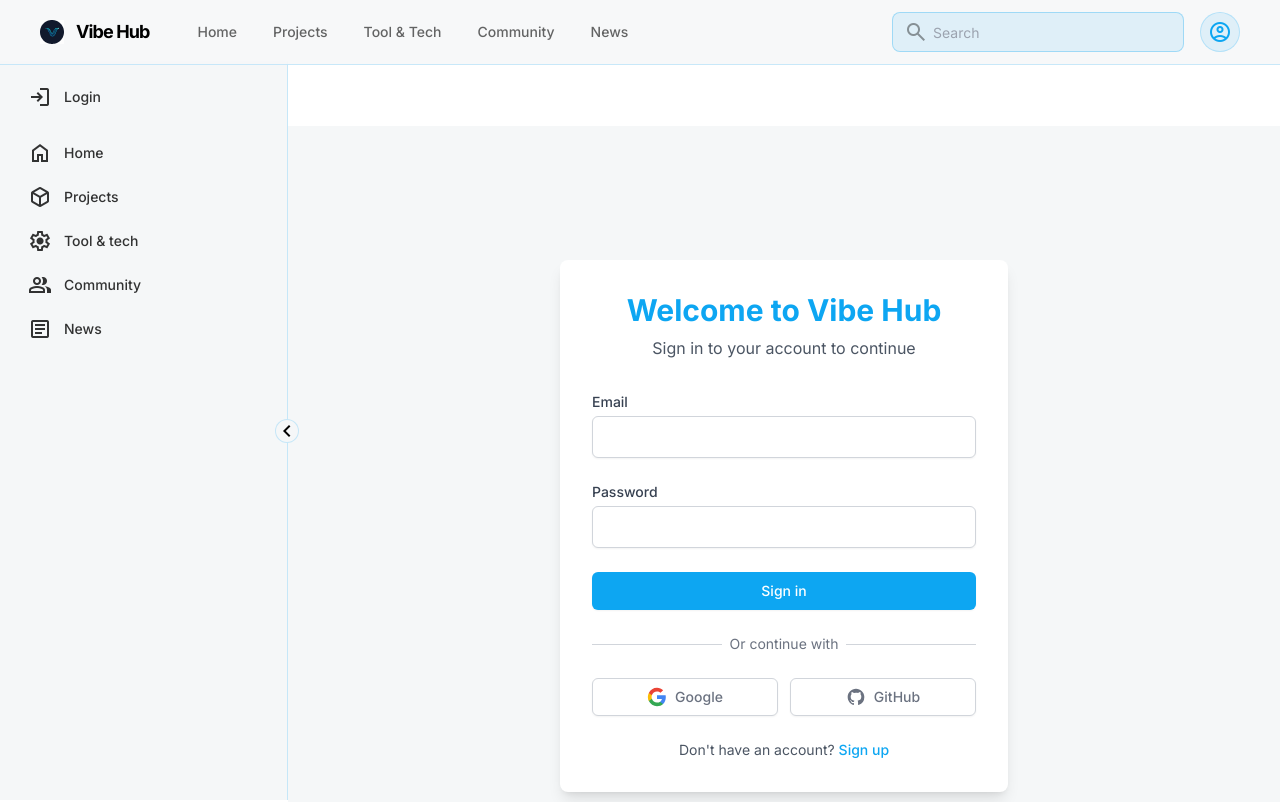
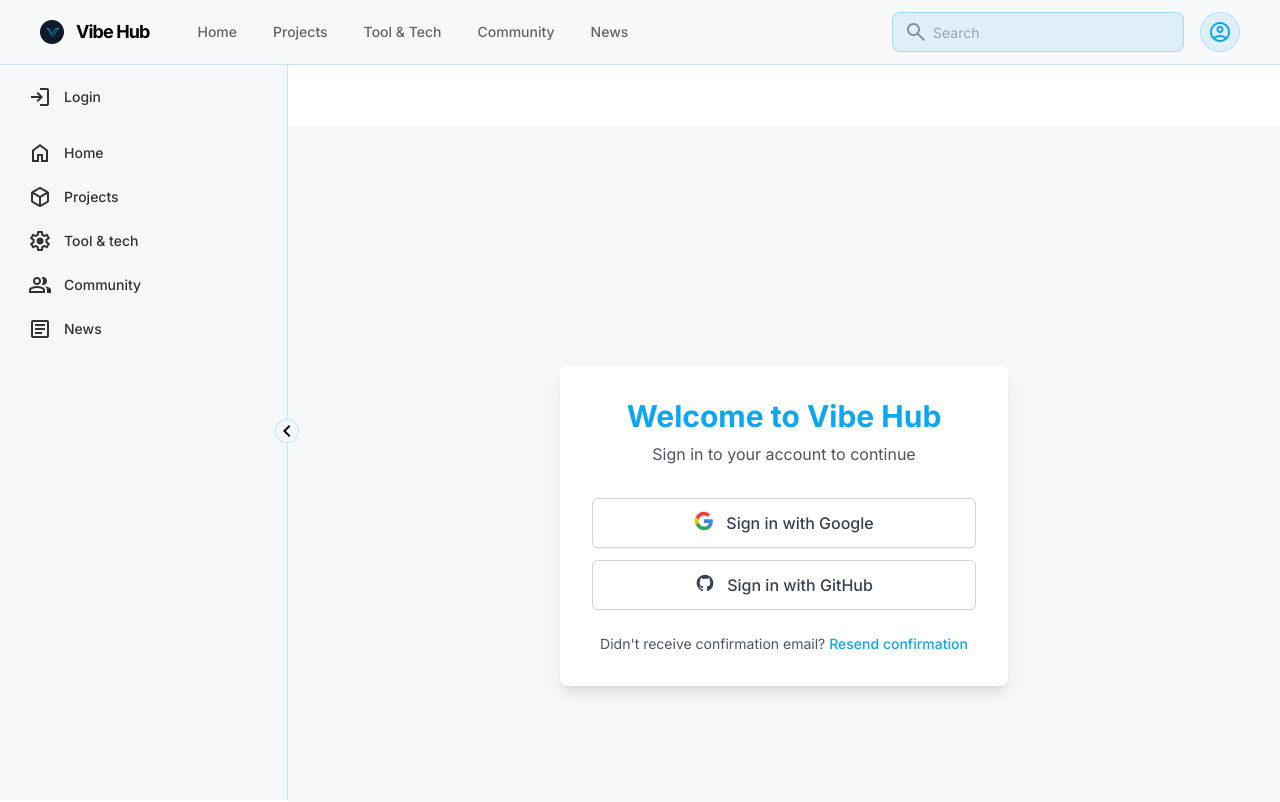
Before and after one commit to kimjuyoung1127/vibe, a Next.js app in the folder vibe-code/: page /login in a window 1280 px wide. Shown: the top 802 px of the page. Built offline with nearby package versions, Linux system fonts and the light colour scheme.

Commit message:
간편로그인만

```diff
--- a/vibe-code/app/login/components/AuthForm.tsx
+++ /dev/null
@@ -1,86 +0,0 @@
-'use client';
-
-import React, { useState } from 'react';
-import { supabase } from '@/app/lib/supabaseClient';
-import { useRouter } from 'next/navigation';
-
-interface AuthFormProps {
-  onError?: (error: string) => void;
-  onLoadingChange?: (loading: boolean) => void;
-}
-
-const AuthForm: React.FC<AuthFormProps> = ({ onError, onLoadingChange }) => {
-  const [email, setEmail] = useState('');
-  const [password, setPassword] = useState('');
-  const [loading, setLoading] = useState(false);
-  const router = useRouter();
-
-  const handleLogin = async (e: React.FormEvent) => {
-    e.preventDefault();
-    setLoading(true);
-    onLoadingChange?.(true);
-    onError?.(null as any); // Clear any previous errors
-
-    try {
-      const { error } = await supabase.auth.signInWithPassword({
-        email,
-        password,
-      });
-
-      if (error) throw error;
-
-      // Redirect to home page after successful login
-      router.push('/');
-      router.refresh();
-    } catch (error: any) {
-      onError?.(error.message);
-    } finally {
-      setLoading(false);
-      onLoadingChange?.(false);
-    }
-  };
-
-  return (
-    <form onSubmit={handleLogin} className="space-y-6">
-      <div>
-        <label htmlFor="email" className="block text-sm font-medium text-gray-700 dark:text-gray-300 mb-1">
-          Email
-        </label>
-        <input
-          id="email"
-          type="email"
-          value={email}
-          onChange={(e) => setEmail(e.target.value)}
-          className="w-full px-3 py-2 border border-gray-300 rounded-md shadow-sm focus:outline-none focus:ring-primary focus:border-primary dark:bg-gray-700 dark:border-gray-600 dark:text-white"
-          required
-        />
-      </div>
-
-      <div>
-        <label htmlFor="password" className="block text-sm font-medium text-gray-700 dark:text-gray-300 mb-1">
-          Password
-        </label>
-        <input
-          id="password"
-          type="password"
-          value={password}
-          onChange={(e) => setPassword(e.target.value)}
-          className="w-full px-3 py-2 border border-gray-300 rounded-md shadow-sm focus:outline-none focus:ring-primary focus:border-primary dark:bg-gray-700 dark:border-gray-600 dark:text-white"
-          required
-        />
-      </div>
-
-      <div>
-        <button
-          type="submit"
-          disabled={loading}
-          className="w-full flex justify-center py-2 px-4 border border-transparent rounded-md shadow-sm text-sm font-medium text-white bg-primary hover:bg-primary/80 focus:outline-none focus:ring-2 focus:ring-offset-2 focus:ring-primary disabled:opacity-50 transition-colors duration-200"
-        >
-          {loading ? 'Signing in...' : 'Sign in'}
-        </button>
-      </div>
-    </form>
-  );
-};
-
-export default AuthForm;
--- a/vibe-code/app/login/components/GitHubLoginButton.tsx
+++ b/vibe-code/app/login/components/GitHubLoginButton.tsx
@@ -42,7 +42,7 @@
     <button
       onClick={handleGitHubLogin}
       disabled={loading}
-      className="w-full inline-flex justify-center py-2 px-4 border border-gray-300 rounded-md shadow-sm bg-white text-sm font-medium text-gray-500 hover:bg-gray-50 dark:bg-gray-700 dark:border-gray-600 dark:text-gray-300 dark:hover:bg-gray-600 transition-colors duration-200"
+      className="w-full inline-flex justify-center py-3 px-4 border border-gray-300 rounded-md shadow-sm bg-white text-base font-medium text-gray-700 hover:bg-gray-50 dark:bg-gray-700 dark:border-gray-600 dark:text-gray-300 dark:hover:bg-gray-600 transition-colors duration-200"
     >
       <svg className="w-5 h-5" fill="currentColor" viewBox="0 0 24 24">
         <path
@@ -51,7 +51,7 @@
           clipRule="evenodd"
         />
       </svg>
-      <span className="ml-2">GitHub</span>
+      <span className="ml-3">Sign in with GitHub</span>
     </button>
   );
 };
--- a/vibe-code/app/login/components/GoogleLoginButton.tsx
+++ b/vibe-code/app/login/components/GoogleLoginButton.tsx
@@ -42,7 +42,7 @@
     <button
       onClick={handleGoogleLogin}
       disabled={loading}
-      className="w-full inline-flex justify-center py-2 px-4 border border-gray-300 rounded-md shadow-sm bg-white text-sm font-medium text-gray-500 hover:bg-gray-50 dark:bg-gray-700 dark:border-gray-600 dark:text-gray-300 dark:hover:bg-gray-600 transition-colors duration-200"
+      className="w-full inline-flex justify-center py-3 px-4 border border-gray-300 rounded-md shadow-sm bg-white text-base font-medium text-gray-700 hover:bg-gray-50 dark:bg-gray-700 dark:border-gray-600 dark:text-gray-300 dark:hover:bg-gray-600 transition-colors duration-200"
     >
       <svg className="w-5 h-5" viewBox="0 0 24 24">
         <path
@@ -62,7 +62,7 @@
           fill="#EA4335"
         />
       </svg>
-      <span className="ml-2">Google</span>
+      <span className="ml-3">Sign in with Google</span>
     </button>
   );
 };
--- a/vibe-code/app/login/components/OAuthSection.tsx
+++ b/vibe-code/app/login/components/OAuthSection.tsx
@@ -12,18 +12,7 @@
 const OAuthSection: React.FC<OAuthSectionProps> = ({ onLoadingChange, onError }) => {
   return (
     <div className="mt-6">
-      <div className="relative">
-        <div className="absolute inset-0 flex items-center">
-          <div className="w-full border-t border-gray-300 dark:border-gray-600"></div>
-        </div>
-        <div className="relative flex justify-center text-sm">
-          <span className="px-2 bg-white dark:bg-gray-800 text-gray-500 dark:text-gray-400">
-            Or continue with
-          </span>
-        </div>
-      </div>
-
-      <div className="mt-6 grid grid-cols-2 gap-3">
+      <div className="grid grid-cols-1 gap-3">
         <GoogleLoginButton
           onLoadingChange={onLoadingChange}
           onError={onError}
--- a/vibe-code/app/login/page.tsx
+++ b/vibe-code/app/login/page.tsx
@@ -1,7 +1,6 @@
 'use client';
 
 import React, { useState } from 'react';
-import AuthForm from './components/AuthForm';
 import OAuthSection from './components/OAuthSection';
 
 const LoginPage = () => {
@@ -24,11 +23,6 @@
           </div>
         )}
 
-        <AuthForm
-          onError={setError}
-          onLoadingChange={() => {}} // We can implement this if needed
-        />
-
         <OAuthSection
           onError={setError}
           onLoadingChange={() => {}} // We can implement this if needed
@@ -36,9 +30,9 @@
 
         <div className="mt-6 text-center">
           <p className="text-sm text-gray-600 dark:text-gray-400">
-            Don't have an account?{' '}
-            <a href="#" className="font-medium text-primary hover:text-primary/80">
-              Sign up
+            Didn't receive confirmation email?{' '}
+            <a href="/resend-confirmation" className="font-medium text-primary hover:text-primary/80">
+              Resend confirmation
             </a>
           </p>
         </div>
--- a/vibe-code/app/profile/page.tsx
+++ b/vibe-code/app/profile/page.tsx
@@ -1,16 +1,10 @@
-// page.tsx
-// This is the main user profile page
-"use client";
-
-import React from 'react';
 import UserProfile from './UserProfile';
 
 const ProfilePage = () => {
   return (
-    <>
-      {/* User profile content */}
+    <div className="w-full pt-12 pb-16 bg-background-light dark:bg-background-dark">
       <UserProfile />
-    </>
+    </div>
   );
 };
 
--- a/vibe-code/app/projects/ProjectCard.tsx
+++ b/vibe-code/app/projects/ProjectCard.tsx
@@ -25,8 +25,8 @@
 
       {/* Project information */}
       <div className="p-6">
-        <h3 className="text-xl font-bold mb-1 text-primary break-words overflow-hidden text-ellipsis max-h-10 line-clamp-2">{title}</h3>
-        <p className="text-[#101c22]/70 dark:text-[#f5f7f8]/70 break-words overflow-hidden text-ellipsis max-h-20 line-clamp-3 leading-relaxed">{description}</p>
+        <h3 className="text-xl font-bold mb-1 text-primary break-words overflow-hidden text-ellipsis line-clamp-3">{title}</h3>
+        <p className="text-[#101c22]/70 dark:text-[#f5f7f8]/70 break-words overflow-hidden text-ellipsis line-clamp-4 leading-relaxed">{description}</p>
       </div>
     </div>
   );
--- a/vibe-code/app/projects/ProjectsShowcase.tsx
+++ b/vibe-code/app/projects/ProjectsShowcase.tsx
@@ -72,7 +72,7 @@
         </div>
 
         <div className="bg-red-100 border border-red-400 text-red-700 px-4 py-3 rounded relative mb-4 break-words" role="alert">
-          <strong className="font-bold">오류! </strong>
+          <strong className="font-bold">Error! </strong>
           <span className="block sm:inline break-words">{error}</span>
         </div>
 
--- /dev/null
+++ b/vibe-code/app/utils/auth.ts
@@ -0,0 +1,39 @@
+// Server-side utility for Supabase authentication in Next.js App Router
+import { createServerClient, type CookieOptions } from '@supabase/ssr';
+import { cookies } from 'next/headers';
+
+export const createClient = () => {
+  const cookieStore = cookies();
+
+  return createServerClient(
+    process.env.NEXT_PUBLIC_SUPABASE_URL!,
+    process.env.NEXT_PUBLIC_SUPABASE_ANON_KEY!,
+    {
+      cookies: {
+        getAll() {
+          return cookieStore.getAll();
+        },
+        setAll(cookiesToSet) {
+          try {
+            cookiesToSet.forEach(({ name, value, options }) => {
+              cookieStore.set(name, value, options);
+            });
+          } catch (error) {
+            // The `setAll` method was called from a Server Component.
+            // This can be ignored if you have middleware refreshing
+            // user sessions.
+          }
+        },
+      },
+    }
+  );
+};
+
+export const isUserAuthenticated = async () => {
+  const supabase = createClient();
+  const {
+    data: { user },
+  } = await supabase.auth.getUser();
+
+  return !!user;
+};
```
Also changed, not shown: vibe-code/app/auth/callback/page.tsx (+47 -4 lines), vibe-code/middleware.ts (added, +51 -0 lines), 1 other file (tests, documents, lock files or other folders).
